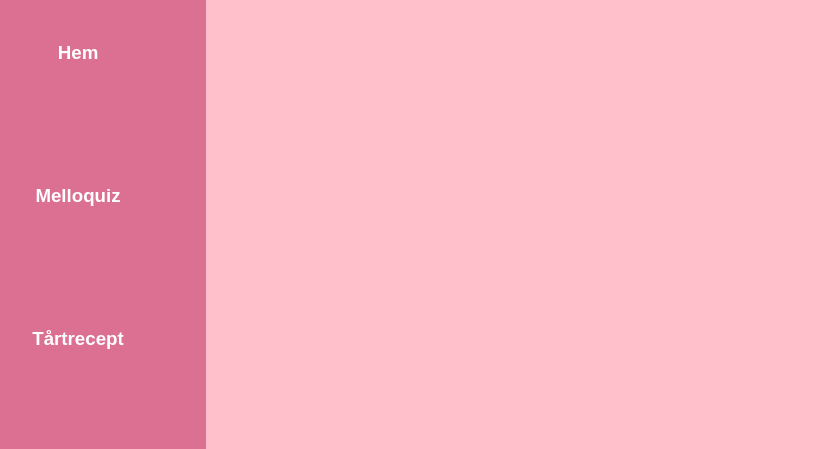
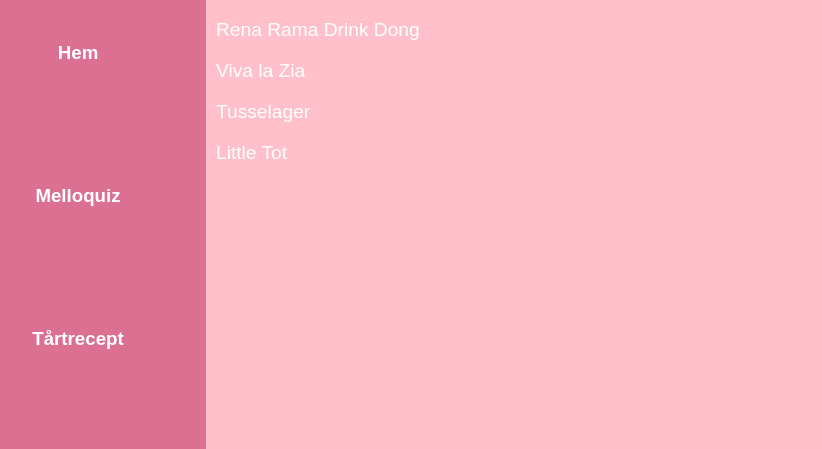
Before and after one commit to AmandaHeideman/Lismelloparty, a plain HTML site: page drinks.html in a window 1280 px wide. Shown: the part 61-510 px from the top of the page, without its empty margins (50-872 px from the left). Drawn offline with Linux system fonts and the light colour scheme.

Commit message:
add drinks

```diff
--- a/drinks.html
+++ b/drinks.html
@@ -20,7 +20,10 @@
       <h1>Drinklista</h1>
     </div>
     <div class="content">
-
+      <p>Rena Rama Drink Dong</p>
+      <p>Viva la Zia</p>
+      <p>Tusselager</p>
+      <p>Little Tot</p>
     </div>
   </div>
 </body>
```
